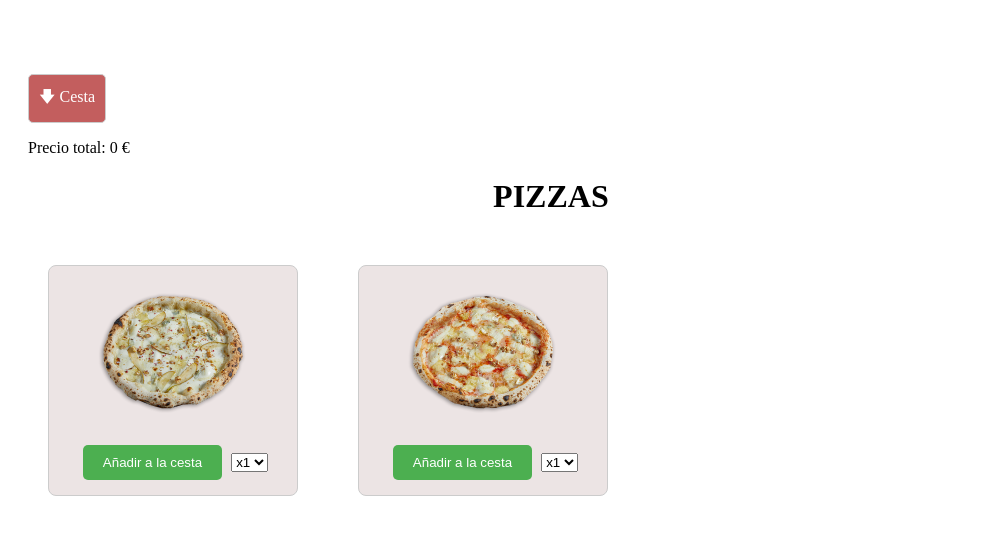
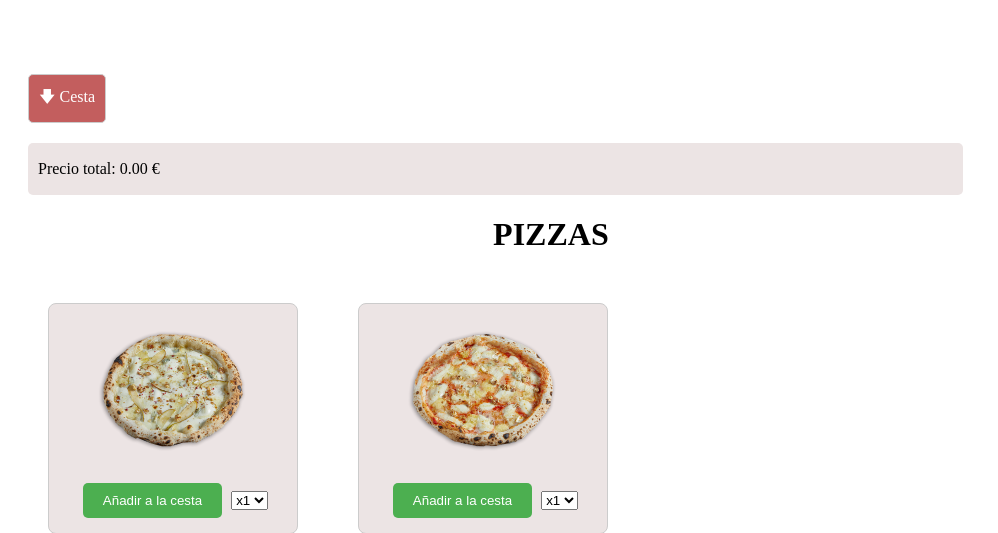
Before and after one commit to Robe124/ProjecteInicial, a PHP site: page /OpcionsCompraPizza.html in a window 1280 px wide. Shown: the part 56-589 px from the top of the page, without its empty margins (0-998 px from the left). Run offline with PHP 8.4, Linux system fonts and the light colour scheme.

Commit message:
16:00 - 31/10

```diff
--- a/frontend/HTML/CSS/OpcionsCompra.css
+++ b/frontend/HTML/CSS/OpcionsCompra.css
@@ -121,3 +121,17 @@ h1{
 .nav-link:hover {
     background-color: #de731c; /* Color de fondo al pasar el ratón */
 }
+
+
+#infoCarrito{
+    background-color: #ece4e4;
+    border-radius: 5px;
+    padding: 1px;
+    padding-left: 10px;
+    margin-top: 20px;
+    margin-right: 289px;
+}
+
+#numeroProductos{
+    display: none;
+}
--- a/frontend/HTML/JS/OpcionsCompraCesta.js
+++ b/frontend/HTML/JS/OpcionsCompraCesta.js
@@ -2,11 +2,14 @@
 let cesta = JSON.parse(localStorage.getItem('cesta')) || {};
 
 function añadirACesta(productoID, precio) {
+    // Obtener la cantidad seleccionada
+    const cantidadSeleccionada = document.getElementById(`cantidad${productoID}`).value;
+
     // Añadir producto a la cesta o incrementar cantidad
     if (cesta[productoID]) {
-        cesta[productoID].cantidad++;
+        cesta[productoID].cantidad += parseInt(cantidadSeleccionada);
     } else {
-        cesta[productoID] = { cantidad: 1, precio: precio };
+        cesta[productoID] = { cantidad: parseInt(cantidadSeleccionada), precio: precio };
     }
 
     // Guardar la cesta en localStorage
@@ -18,12 +21,11 @@ function añadirACesta(productoID, precio) {
 
 function mostrarCesta() {
     const listaCesta = document.getElementById('listaCesta');
-    listaCesta.innerHTML = ''; // Limpiar la lista actual
+    listaCesta.innerHTML = '';
 
     let totalProductos = 0;
     let totalPrecio = 0;
 
-    // Crear elementos de lista para cada producto
     for (const [productoID, { cantidad, precio }] of Object.entries(cesta)) {
         const item = document.createElement('li');
         item.textContent = `${productoID}: ${cantidad} x ${precio} €`;
@@ -33,7 +35,6 @@ function mostrarCesta() {
         totalPrecio += cantidad * precio;
     }
 
-    // Actualizar total de productos y precio
     document.getElementById('numeroProductos').textContent = totalProductos;
     document.getElementById('precioTotal').textContent = `${totalPrecio.toFixed(2)} €`;
 }
--- a/frontend/HTML/OpcionsCompraPizza.html
+++ b/frontend/HTML/OpcionsCompraPizza.html
@@ -30,7 +30,8 @@
         </div>
 
         <div id="infoCarrito">
-            <p>Precio total: <span id="precioTotal">0 €</span></p>
+            <span id="numeroProductos";>0</span>
+            <p id="InfoPrecio">Precio total: <span id="precioTotal">0 €</span></p>
         </div>
 
         <h1 id="titolPizzas" >PIZZAS</h1>
```
